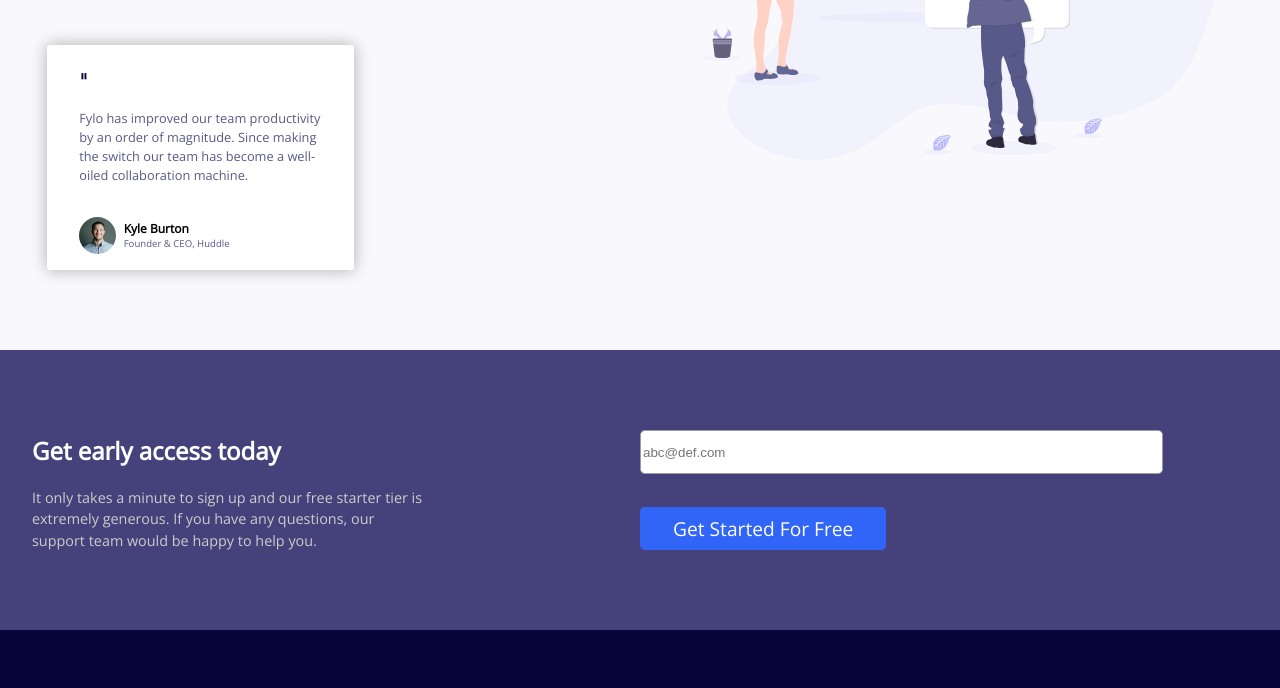
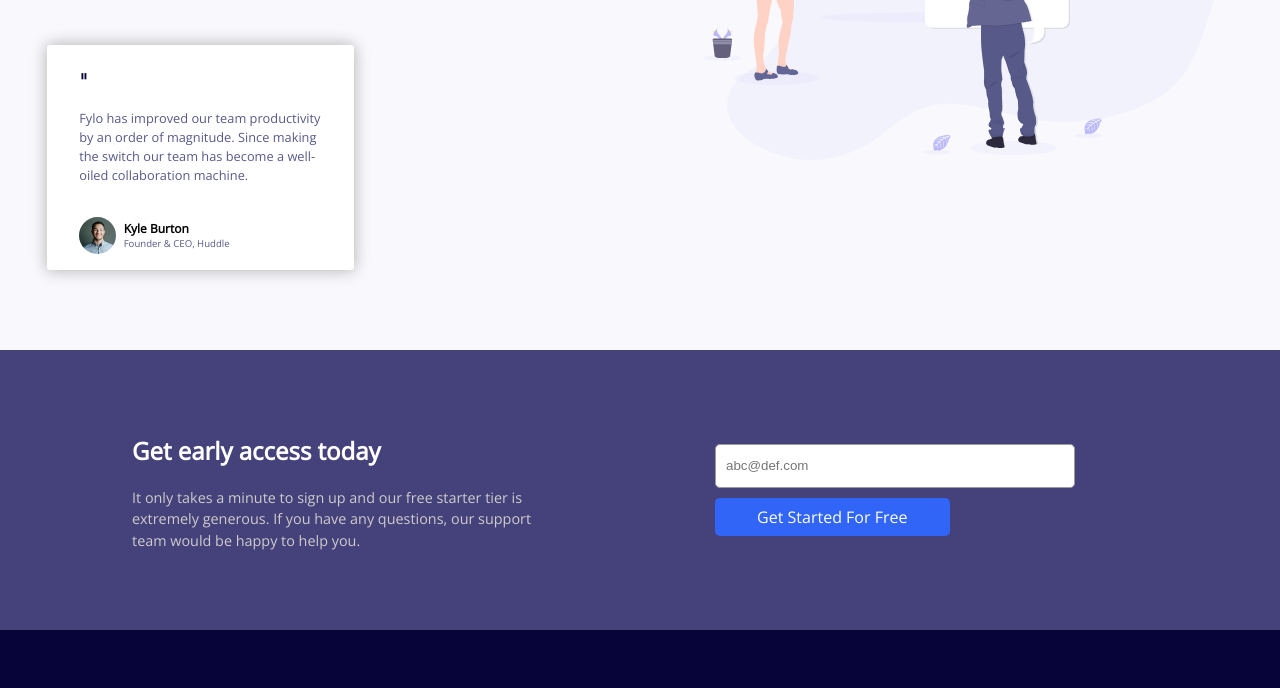
Before and after one commit to rafetbasturk/c2, a plain HTML site: page index.html in a window 1280 px wide. Shown: the part 1258-1946 px from the top of the page. Drawn offline with nearby package versions, Linux system fonts and the light colour scheme.

Commit message:
updated some bad codes

```diff
--- a/index.html
+++ b/index.html
@@ -35,7 +35,7 @@
                     collaborate with friends, family, and co-workers.</p>
 
                 <div class="get-started">
-                    <input class="email" type="email" name="email" id="email" placeholder="abc@def.com">
+                    <input class="email" type="email" name="email" placeholder="abc@def.com">
 
                     <a class="button" href="#">Get Started</a>
                 </div>
@@ -98,7 +98,7 @@
 
             <div class="bottom-box2">
 
-                    <input class="email1" type="email" name="email" id="email" placeholder="abc@def.com">
+                    <input class="email1" type="email" name="email1" placeholder="abc@def.com">
 
                     <a class="button1" href="#">Get Started For Free</a>
 
@@ -136,9 +136,9 @@
                 <a href="#">Privacy</a>
             </div>
             <div class="footer-links">
-                <a href="#"><img width="25px" src="images/logo-facebook.svg" alt=""></a>
-                <a href="#"><img width="25px" src="images/logo-twitter.svg" alt=""></a>
-                <a href=""><img width="25px" src="images/logo-instagram.svg" alt=""></a>
+                <a href="#"><img width="25px" src="images/logo-facebook.svg"></a>
+                <a href="#"><img width="25px" src="images/logo-twitter.svg"></a>
+                <a href="#"><img width="25px" src="images/logo-instagram.svg"></a>
             </div>
         </div>
 
--- a/style.css
+++ b/style.css
@@ -70,6 +70,7 @@ p {
     border: 1px solid rgb(156, 155, 155);
     border-radius: .3rem;
     margin-right: 1rem;
+    padding-left: 10px;
 }
 
 .button {
@@ -185,33 +186,37 @@ h3 {
 
 .bottom-box1 {
     width: 50%;
+    padding: 0 50px 0 100px;
 }
 
 .bottom-box1 p {
     color: rgb(206, 203, 203);
     font-size: .9rem;
-    width: 65%;
+    width: 75%;
 }
 
 .bottom-box2 {
     width: 50%;
     display: flex;
     flex-direction: column;
-    justify-content: space-around;
+    margin: auto;
 }
 
 .email1 {
-    width: 85%;
+    width: 65%;
     height: 2.5rem;
     border: 1px solid rgb(156, 155, 155);
     border-radius: .3rem;
+    margin-bottom: 10px;
+    padding-left: 10px;
 }
 
 .button1 {
-    width: 30%;
+    font-size: 16px;
+    width: 35%;
     background-color: hsl(224, 93%, 58%);
     color: white;
-    padding: .5rem 2rem;
+    padding: .5rem 1.5rem;
     border-radius: .3rem;
     margin: 0;
     text-align: center;
```
